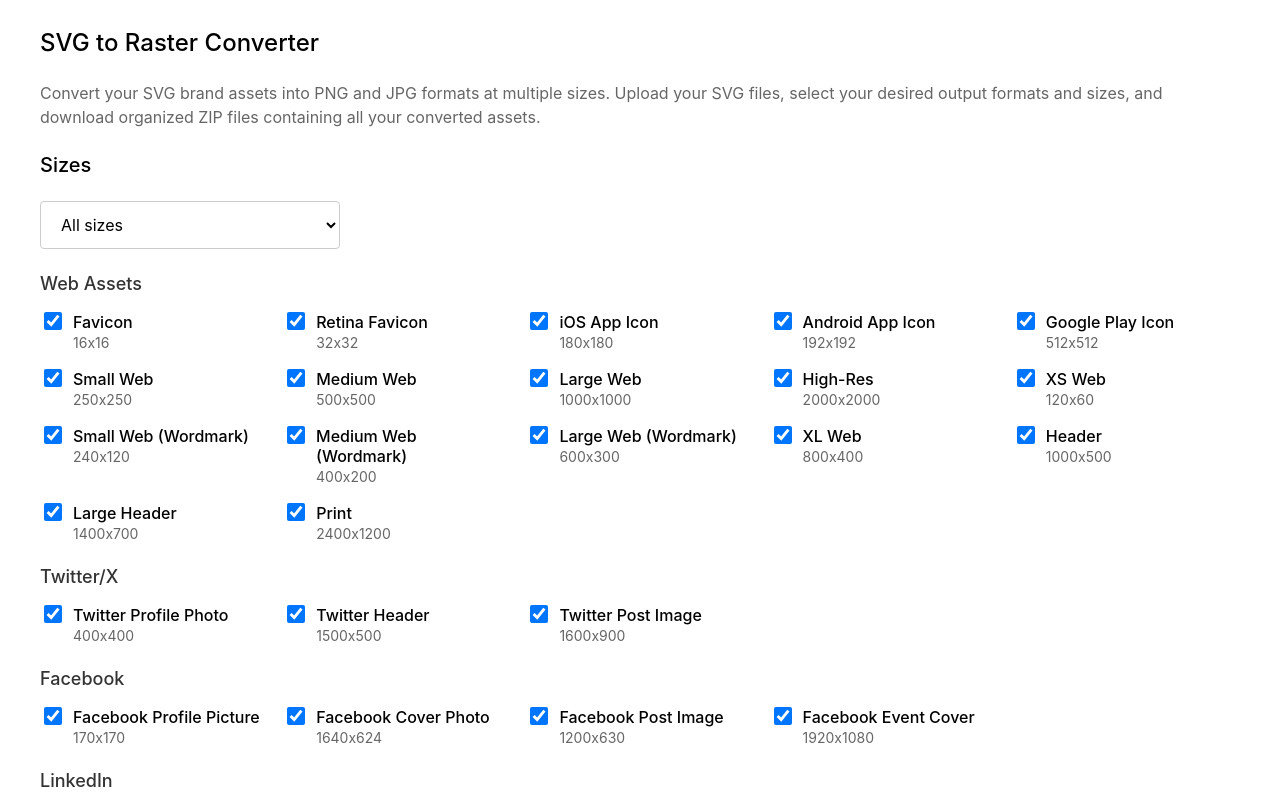
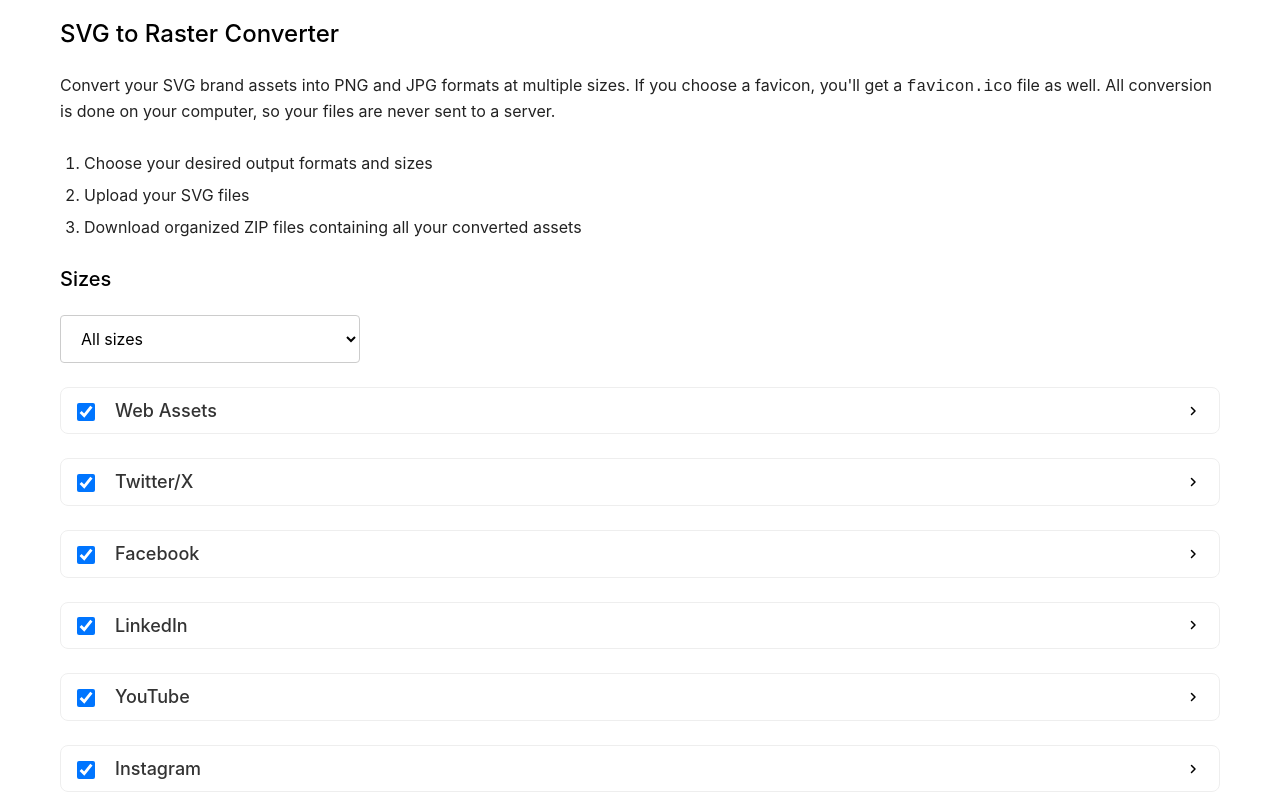
Before and after one commit to SwankyLegg/svg-converter, a Next.js app: page / in a window 1280 px wide. Shown: the top 800 px of the page. Built offline with nearby package versions, Linux system fonts and the light colour scheme.

Commit message:
Accordions. Strings. Done now.

```diff
--- /dev/null
+++ b/components/Accordion.js
@@ -0,0 +1,115 @@
+import { useState, useEffect } from 'react';
+
+export default function Accordion({ children, title, open = false }) {
+  const [isOpen, setIsOpen] = useState(open);
+  const [isClosing, setIsClosing] = useState(false);
+
+  useEffect(() => {
+    setIsOpen(open);
+  }, [open]);
+
+  const handleClick = (e) => {
+    e.preventDefault();
+    if (isOpen) {
+      setIsClosing(true);
+      setTimeout(() => {
+        setIsOpen(false);
+        setIsClosing(false);
+      }, 300); // match transition duration
+    } else {
+      setIsOpen(true);
+    }
+  };
+
+  return (
+    <details open={isOpen} onClick={handleClick} style={{
+      marginBottom: '24px',
+      borderRadius: '8px',
+      border: '1px solid #eee',
+      background: 'white'
+    }}>
+      <style global jsx>{`
+        details {
+          transition: all 0.3s ease;
+        }
+
+        .chevron {
+          transform: rotate(-90deg);
+          transition: transform 0.3s ease;
+        }
+
+        details[open] .chevron {
+          transform: rotate(0deg);
+        }
+
+        .accordion-content {
+          box-sizing: border-box;
+          max-height: 0;
+          overflow: hidden;
+          transition: max-height 0.3s ease-in-out;
+        }
+
+        details[open] .accordion-content {
+          max-height: 500px;
+        }
+
+        details[open] .accordion-content.closing {
+          max-height: 0;
+        }
+      `}</style>
+      <summary style={{
+        cursor: 'pointer',
+        listStyle: 'none',
+        padding: '12px 16px',
+        position: 'relative',
+        borderRadius: '8px',
+        userSelect: 'none',
+        ':hover': {
+          backgroundColor: '#f9f9f9'
+        }
+      }}>
+        <div style={{
+          display: 'flex',
+          alignItems: 'center',
+          gap: '12px'
+        }}>
+          {title}
+          <div style={{
+            width: '20px',
+            height: '20px',
+            display: 'flex',
+            alignItems: 'center',
+            justifyContent: 'center',
+            marginLeft: 'auto'
+          }}>
+            <svg
+              width="12"
+              height="12"
+              viewBox="0 0 12 12"
+              fill="none"
+              xmlns="http://www.w3.org/2000/svg"
+              className="chevron"
+            >
+              <path
+                d="M2.5 4.5L6 8L9.5 4.5"
+                stroke="currentColor"
+                strokeWidth="1.5"
+                strokeLinecap="round"
+                strokeLinejoin="round"
+              />
+            </svg>
+          </div>
+        </div>
+      </summary>
+      <div className={`accordion-content ${isClosing ? 'closing' : ''}`} style={{
+        borderTop: '1px solid #eee'
+      }}>
+        <div style={{
+          paddingBlock: '32px'
+        }}>
+          {children}
+        </div>
+      </div>
+    </details>
+  );
+}
--- a/components/Checkbox.js
+++ b/components/Checkbox.js
@@ -1,4 +1,4 @@
-export default function Checkbox({ label, checked, onChange, disabled = false }) {
+export default function Checkbox({ label, checked, onChange, disabled = false, indeterminate = false }) {
   return (
     <label style={{
       display: 'flex',
@@ -12,6 +12,11 @@
         checked={checked}
         onChange={onChange}
         disabled={disabled}
+        ref={input => {
+          if (input) {
+            input.indeterminate = indeterminate;
+          }
+        }}
         style={{
           width: '18px',
           height: '18px',
--- a/components/SizeSelector.js
+++ b/components/SizeSelector.js
@@ -1,5 +1,6 @@
 import { webSizes, socialPlatforms } from '../utils/sizes';
 import Checkbox from './Checkbox';
+import Accordion from './Accordion';
 
 export default function SizeSelector({ selectedSizes, setSelectedSizes, disabled }) {
   const getCurrentPreset = () => {
@@ -49,18 +50,63 @@
     });
   };
 
-  const renderSizeGroup = (title, sizes) => (
-    <div key={title} style={{ marginBottom: '24px' }}>
+  const renderSizeGroup = (title, sizes) => {
+    const allChecked = sizes.every(size => selectedSizes[size.name]);
+    const someChecked = sizes.some(size => selectedSizes[size.name]);
+
+    const handleGroupCheckbox = (checked) => {
+      setSelectedSizes(prev => {
+        const newSizes = { ...prev };
+        sizes.forEach(size => {
+          newSizes[size.name] = checked;
+        });
+        return newSizes;
+      });
+    };
+
+    const titleContent = (
+      <div style={{
+        display: 'flex',
+        alignItems: 'center',
+        gap: '12px',
+        flex: 1
+      }}>
+        <div
+          onClick={(e) => {
+            // Prevent accordion toggle when clicking the checkbox area
+            e.preventDefault();
+            e.stopPropagation();
+            handleGroupCheckbox(!allChecked);
+          }}
+          style={{ display: 'flex', alignItems: 'center', gap: '12px' }}
+        >
+          <Checkbox
+            checked={allChecked}
+            indeterminate={!allChecked && someChecked}
+            onChange={(e) => {
+              e.stopPropagation();
+              handleGroupCheckbox(e.target.checked);
+            }}
+            disabled={disabled}
+          />
           <h3 style={{
             fontSize: '18px',
             fontWeight: '500',
-        marginBottom: '16px',
-        color: '#333'
+            color: '#333',
+            margin: 0,
+            cursor: 'pointer'
           }}>{title}</h3>
+        </div>
+      </div>
+    );
+
+    return (
+      <Accordion title={titleContent}>
         <div style={{
           display: 'grid',
           gridTemplateColumns: 'repeat(auto-fill, minmax(200px, 1fr))',
-        gap: '16px'
+          gap: '16px',
+          paddingLeft: '32px'
         }}>
           {sizes.map((size) => (
             <Checkbox
@@ -80,11 +126,21 @@
             />
           ))}
         </div>
-    </div>
+      </Accordion>
     );
+  };
 
   return (
     <div>
+      <style global jsx>{`
+        .chevron {
+          transform: rotate(-90deg);
+          transition: transform 0.3s ease;
+        }
+        details[open] .chevron {
+          transform: rotate(0deg);
+        }
+      `}</style>
       <div style={{ marginBottom: '24px' }}>
         <select
           value={getCurrentPreset()}
--- a/next.config.js
+++ b/next.config.js
@@ -2,7 +2,7 @@
 const nextConfig = {
   reactStrictMode: true,
   output: 'export',
-  basePath: '/svg-converter',
+  basePath: process.env.NODE_ENV === 'production' ? '/svg-converter' : '',
   images: {
     unoptimized: true,
   },
--- a/package.json
+++ b/package.json
@@ -5,7 +5,7 @@
   "scripts": {
     "dev": "next dev",
     "build": "next build",
-    "start": "next start",
+    "start": "next dev",
     "lint": "next lint",
     "deploy": "node scripts/deploy.js"
   },
--- /dev/null
+++ b/pages/_app.js
@@ -0,0 +1,7 @@
+import '../styles/globals.css'
+
+function MyApp({ Component, pageProps }) {
+  return <Component {...pageProps} />
+}
+
+export default MyApp
--- a/pages/index.js
+++ b/pages/index.js
@@ -216,9 +216,18 @@
         <p style={{
           margin: '0',
           fontSize: '16px',
-          color: '#666',
+          color: '#222',
           lineHeight: '1.5'
-        }}>Convert your SVG brand assets into PNG and JPG formats at multiple sizes. Upload your SVG files, select your desired output formats and sizes, and download organized ZIP files containing all your converted assets.</p>
+        }}>Convert your SVG brand assets into PNG and JPG formats at multiple sizes. If you choose a favicon, you'll get a <code>favicon.ico</code> file as well. All conversion is done on your computer, so your files are never sent to a server.</p>
+        <ol style={{
+          color: '#222',
+          lineHeight: 2,
+          fontSize: '16px'
+        }}>
+          <li>Choose your desired output formats and sizes</li>
+          <li>Upload your SVG files</li>
+          <li>Download organized ZIP files containing all your converted assets</li>
+        </ol>
 
         <h2 style={{
           margin: '0',
@@ -257,6 +266,8 @@
             brandFiles={brandFiles}
             isProcessing={isProcessing}
             onDownload={downloadBrandZip}
+            numberOfSelectedCheckboxes={Object.values(selectedSizes).filter(Boolean).length}
+            numberOfFormats={Object.values(selectedFormats).filter(Boolean).length}
           />
         ))}
       </div>
--- /dev/null
+++ b/styles/globals.css
@@ -0,0 +1,153 @@
+/* Reset box-sizing */
+*, *::before, *::after {
+  box-sizing: border-box;
+  margin: 0;
+  padding: 0;
+}
+
+/* Reset root defaults */
+:root {
+  -moz-tab-size: 4;
+  tab-size: 4;
+  --line-height-body: 1.5;
+  --tab-size: 4;
+}
+
+/* Core body defaults */
+body {
+  line-height: var(--line-height-body);
+  -webkit-font-smoothing: antialiased;
+  -moz-osx-font-smoothing: grayscale;
+  overflow-y: auto;
+  overflow-x: auto;
+  scrollbar-gutter: stable both-edges;
+}
+
+/* Reset margins */
+body,
+h1,
+h2,
+h3,
+h4,
+p,
+figure,
+blockquote,
+dl,
+dd {
+  margin: 0;
+}
+
+/* Remove list styles on ul, ol elements */
+ul,
+ol {
+  margin: 0;
+  padding: 0;
+  margin-inline: 0;
+}
+
+/* Set core root defaults */
+html {
+  scrollbar-gutter: stable both-edges;
+  overflow-y: scroll;
+  overflow-x: auto;
+}
+
+/* Set core body defaults */
+html,
+body {
+  height: 100%;
+  text-rendering: optimizeSpeed;
+  width: 100%;
+}
+
+/* Default link styles */
+a {
+  text-decoration: none;
+  color: inherit;
+}
+
+/* Make images easier to work with */
+img,
+picture,
+video,
+canvas,
+svg {
+  display: block;
+  max-width: 100%;
+}
+
+/* Preserve aspect ratio */
+img,
+video {
+  height: auto;
+}
+
+/* Remove built-in form typography styles */
+input,
+button,
+textarea,
+select {
+  font: inherit;
+}
+
+/* Avoid text overflows */
+p, h1, h2, h3, h4, h5, h6 {
+  overflow-wrap: break-word;
+}
+
+/* Remove all animations, transitions and smooth scroll for people that prefer not to see them */
+@media (prefers-reduced-motion: reduce) {
+  html:focus-within {
+    scroll-behavior: auto;
+  }
+
+  *,
+  *::before,
+  *::after {
+    animation-duration: 0.01ms !important;
+    animation-iteration-count: 1 !important;
+    transition-duration: 0.01ms !important;
+    scroll-behavior: auto !important;
+  }
+}
+
+/* Global Styling Preferences */
+
+/* Base styles */
+body {
+  line-height: var(--line-height-body);
+}
+
+/* Typography */
+h1, h2, h3, h4, h5, h6 {
+  line-height: 1.2;
+}
+
+/* List styling */
+ul {
+  list-style: none;
+}
+
+ol {
+  padding-inline-start: 1.5em;
+}
+
+/* Link styling */
+a {
+  text-decoration: none;
+  color: inherit;
+}
+
+/* Form elements styling */
+button,
+input,
+select,
+textarea {
+  background-color: transparent;
+  border: none;
+}
+
+/* Media elements */
+img {
+  vertical-align: middle;
+}
--- /dev/null
+++ b/styles/reset.css
@@ -0,0 +1,77 @@
+/* Modern CSS Reset - Browser Normalization */
+
+/* Use a more-intuitive box-sizing model */
+*,
+*::before,
+*::after {
+  box-sizing: border-box;
+}
+
+/* Remove default margin/padding */
+* {
+  margin: 0;
+  padding: 0;
+}
+
+/* Allow percentage-based heights */
+html,
+body {
+  height: 100%;
+}
+
+/* Improve text rendering */
+body {
+  -webkit-font-smoothing: antialiased;
+  -moz-osx-font-smoothing: grayscale;
+  text-rendering: optimizeLegibility;
+}
+
+/* Improve media defaults */
+img,
+picture,
+video,
+canvas,
+svg {
+  display: block;
+  max-width: 100%;
+}
+
+img,
+video {
+  height: auto;
+}
+
+/* Remove built-in form typography styles */
+input,
+button,
+textarea,
+select {
+  font: inherit;
+}
+
+/* Avoid text overflows */
+p, h1, h2, h3, h4, h5, h6 {
+  overflow-wrap: break-word;
+}
+
+/* Make sure textareas without a rows attribute are not tiny */
+textarea:not([rows]) {
+  min-height: 10em;
+}
+
+/* Anything that has been anchored to should have extra scroll margin */
+:target {
+  scroll-margin-block: 5ex;
+}
+
+/* Remove all animations and transitions for people that prefer not to see them */
+@media (prefers-reduced-motion: reduce) {
+  *,
+  *::before,
+  *::after {
+    animation-duration: 0.01ms !important;
+    animation-iteration-count: 1 !important;
+    transition-duration: 0.01ms !important;
+    scroll-behavior: auto !important;
+  }
+}
```
Also changed, not shown: components/BrandDownload.js (+6 -2 lines), 1 other file (tests, documents, lock files or other folders). Lines whose indentation alone changed are shown as unchanged.
